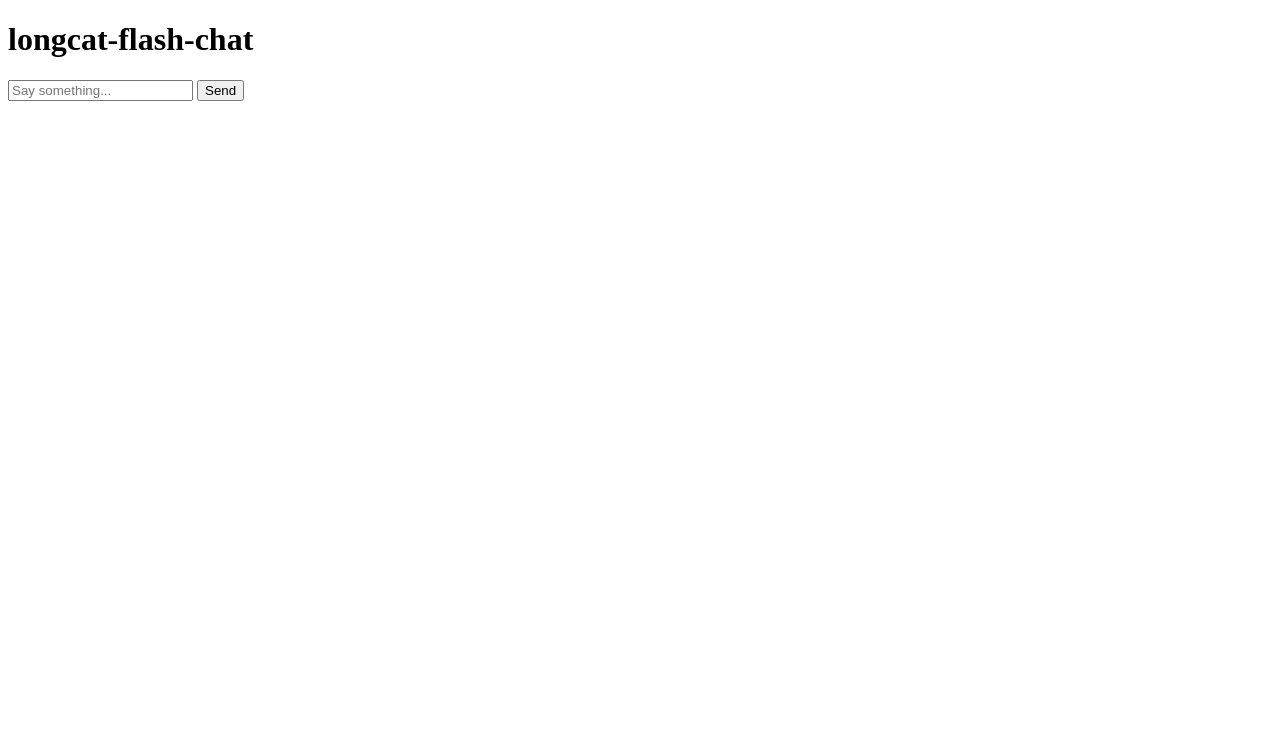
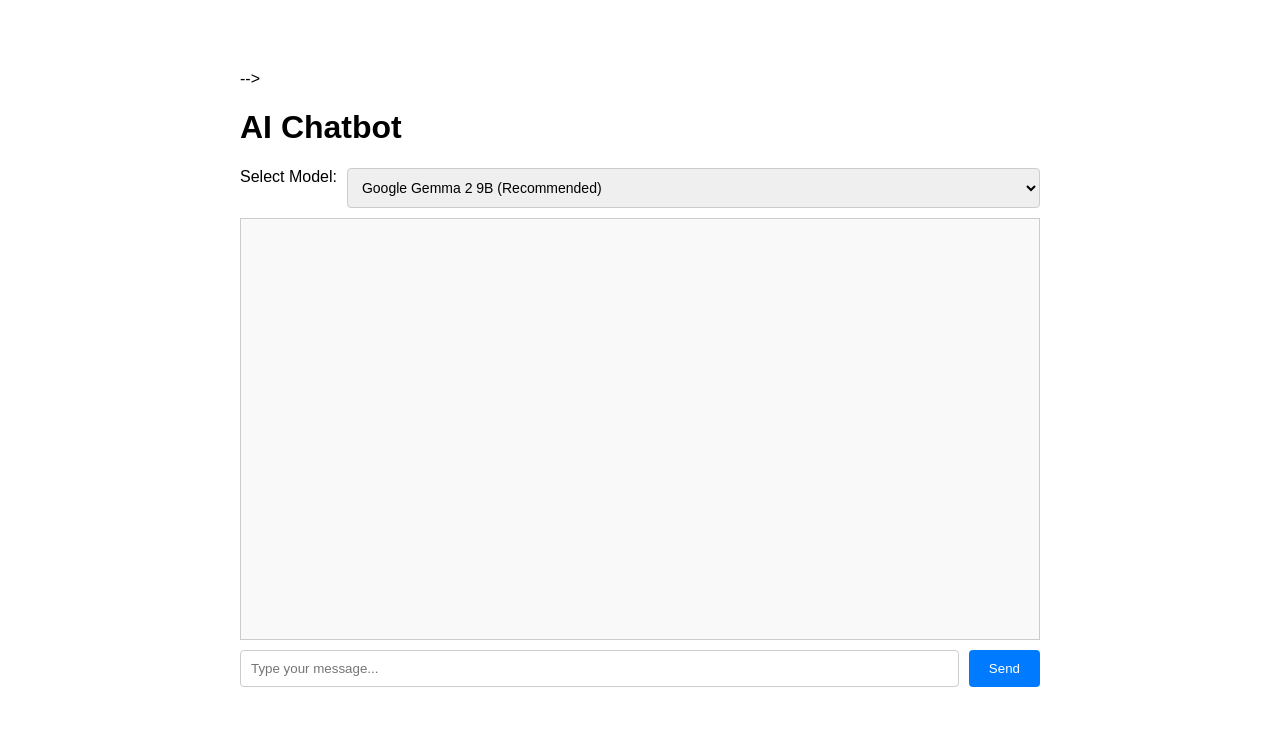
Before and after one commit to Mathin26/Chatbot, a website: page index.html in a window 1280 px wide. Drawn offline with Linux system fonts and the light colour scheme.

Commit message:
New commit to work with different models

```diff
--- a/index.html
+++ b/index.html
@@ -1,4 +1,4 @@
-<!-- <!DOCTYPE html>
+<!-- <!-- <!DOCTYPE html>
 <html lang="en">
 <head>
 <meta charset="UTF-8">
@@ -22,7 +22,7 @@
 <script src="script.js"></script>
 </body>
 </html> -->
-<!DOCTYPE html>
+<!-- <!DOCTYPE html>
 <html lang="en">
 <head>
   <meta charset="UTF-8">
@@ -39,4 +39,93 @@
 
   <script src="script.js"></script>
 </body>
+</html> --> -->
+<!DOCTYPE html>
+<html lang="en">
+<head>
+  <meta charset="UTF-8">
+  <meta name="viewport" content="width=device-width, initial-scale=1.0">
+  <title>AI Chatbot</title>
+  <style>
+    body {
+      font-family: Arial, sans-serif;
+      max-width: 800px;
+      margin: 50px auto;
+      padding: 20px;
+    }
+    #chat-box {
+      border: 1px solid #ccc;
+      height: 400px;
+      overflow-y: auto;
+      padding: 10px;
+      margin-bottom: 10px;
+      background-color: #f9f9f9;
+    }
+    .controls {
+      display: flex;
+      gap: 10px;
+      margin-bottom: 10px;
+    }
+    #model-select {
+      padding: 10px;
+      border: 1px solid #ccc;
+      border-radius: 4px;
+      font-size: 14px;
+      flex: 1;
+    }
+    .input-group {
+      display: flex;
+      gap: 10px;
+    }
+    #user-input {
+      flex: 1;
+      padding: 10px;
+      border: 1px solid #ccc;
+      border-radius: 4px;
+    }
+    #send-btn {
+      padding: 10px 20px;
+      background-color: #007bff;
+      color: white;
+      border: none;
+      border-radius: 4px;
+      cursor: pointer;
+    }
+    #send-btn:hover {
+      background-color: #0056b3;
+    }
+    p {
+      margin: 5px 0;
+    }
+  </style>
+</head>
+<body>
+  <h1>AI Chatbot</h1>
+
+  <div class="controls">
+    <label for="model-select">Select Model:</label>
+    <select id="model-select">
+      <option value="google/gemma-2-9b-it:free">Google Gemma 2 9B (Recommended)</option>
+      <option value="meta-llama/llama-3.2-3b-instruct:free">Meta Llama 3.2 3B</option>
+      <option value="meta-llama/llama-3.2-1b-instruct:free">Meta Llama 3.2 1B (Fast)</option>
+      <option value="qwen/qwen-2-7b-instruct:free">Qwen 2 7B</option>
+      <option value="microsoft/phi-3-mini-128k-instruct:free">Microsoft Phi-3 Mini</option>
+      <option value="mistralai/mistral-7b-instruct:free">Mistral 7B</option>
+      <option value="nousresearch/hermes-3-llama-3.1-405b:free">Hermes 3 Llama 405B</option>
+      <option value="meituan/longcat-flash-chat:free">Meituan LongCat Flash</option>
+      <option value="deepseek/deepseek-chat:free">DeepSeek Chat</option>
+      <option value="openchat/openchat-7b:free">OpenChat 7B</option>
+      <option value="gryphe/mythomist-7b:free">MythoMist 7B</option>
+    </select>
+  </div>
+
+  <div id="chat-box"></div>
+
+  <div class="input-group">
+    <input type="text" id="user-input" placeholder="Type your message...">
+    <button id="send-btn">Send</button>
+  </div>
+
+  <script src="script.js"></script>
+</body>
 </html>
--- a/script.js
+++ b/script.js
@@ -1,39 +1,71 @@
-// const chat = document.getElementById("chat");
-// const input = document.getElementById("question");
+// // const chat = document.getElementById("chat");
+// // const input = document.getElementById("question");
 
-// async function askAI() {
-//   const question = input.value;
-//   if (!question) return;
+// // async function askAI() {
+// //   const question = input.value;
+// //   if (!question) return;
 
-//   appendMessage("user", question);
-//   input.value = "";
+// //   appendMessage("user", question);
+// //   input.value = "";
 
-//   const response = await fetch("/.netlify/functions/ai-faq", {
-//     method: "POST",
-//     headers: { "Content-Type": "application/json" },
-//     body: JSON.stringify({ question })
-//   });
+// //   const response = await fetch("/.netlify/functions/ai-faq", {
+// //     method: "POST",
+// //     headers: { "Content-Type": "application/json" },
+// //     body: JSON.stringify({ question })
+// //   });
 
-//   const data = await response.json();
-//   appendMessage("ai", data.answer);
-// }
+// //   const data = await response.json();
+// //   appendMessage("ai", data.answer);
+// // }
 
-// function appendMessage(sender, text) {
-//   const div = document.createElement("div");
-//   div.className = sender;
-//   div.textContent = `${sender === "user" ? "You" : "AI"}: ${text}`;
-//   chat.appendChild(div);
-//   chat.scrollTop = chat.scrollHeight;
-// }
+// // function appendMessage(sender, text) {
+// //   const div = document.createElement("div");
+// //   div.className = sender;
+// //   div.textContent = `${sender === "user" ? "You" : "AI"}: ${text}`;
+// //   chat.appendChild(div);
+// //   chat.scrollTop = chat.scrollHeight;
+// // }
+
+// // const sendBtn = document.getElementById("send-btn");
+// // const userInput = document.getElementById("user-input");
+// // const chatBox = document.getElementById("chat-box");
+
+// // sendBtn.addEventListener("click", async () => {
+// //   const message = userInput.value;
+// //   if (!message) return;
+
+// //   appendMessage("You", message);
+// //   userInput.value = "";
+
+// //   try {
+// //     const response = await fetch("/.netlify/functions/ai-faq", {
+// //       method: "POST",
+// //       headers: { "Content-Type": "application/json" },
+// //       body: JSON.stringify({ user: message })
+// //     });
+
+// //     const data = await response.json();
+// //     appendMessage("AI", data.answer);
+// //   } catch (err) {
+// //     appendMessage("AI", "Error: " + err.message);
+// //   }
+// // });
+
+// // function appendMessage(sender, text) {
+// //   const p = document.createElement("p");
+// //   p.textContent = `${sender}: ${text}`;
+// //   chatBox.appendChild(p);
+// // }
 
 // const sendBtn = document.getElementById("send-btn");
 // const userInput = document.getElementById("user-input");
 // const chatBox = document.getElementById("chat-box");
 
 // sendBtn.addEventListener("click", async () => {
-//   const message = userInput.value;
+//   const message = userInput.value.trim();
 //   if (!message) return;
 
+//   // Display user message
 //   appendMessage("You", message);
 //   userInput.value = "";
 
@@ -41,13 +73,26 @@
 //     const response = await fetch("/.netlify/functions/ai-faq", {
 //       method: "POST",
 //       headers: { "Content-Type": "application/json" },
-//       body: JSON.stringify({ user: message })
+//       body: JSON.stringify({ user: message })  // Send as 'user' key
 //     });
 
+//     if (!response.ok) {
+//       throw new Error(`HTTP error! status: ${response.status}`);
+//     }
+
 //     const data = await response.json();
-//     appendMessage("AI", data.answer);
+//     appendMessage("AI", data.answer || "No response");
+
 //   } catch (err) {
+//     console.error("Fetch error:", err);
 //     appendMessage("AI", "Error: " + err.message);
+//   }
+// });
+
+// // Allow Enter key to send message
+// userInput.addEventListener("keypress", (e) => {
+//   if (e.key === "Enter") {
+//     sendBtn.click();
 //   }
 // });
 
@@ -55,25 +100,34 @@
 //   const p = document.createElement("p");
 //   p.textContent = `${sender}: ${text}`;
 //   chatBox.appendChild(p);
+//   chatBox.scrollTop = chatBox.scrollHeight;
 // }
-
 const sendBtn = document.getElementById("send-btn");
 const userInput = document.getElementById("user-input");
 const chatBox = document.getElementById("chat-box");
+const modelSelect = document.getElementById("model-select");
 
 sendBtn.addEventListener("click", async () => {
   const message = userInput.value.trim();
   if (!message) return;
 
+  const selectedModel = modelSelect.value;
+
   // Display user message
   appendMessage("You", message);
   userInput.value = "";
+
+  // Show loading indicator
+  const loadingId = appendMessage("AI", "Thinking...");
 
   try {
     const response = await fetch("/.netlify/functions/ai-faq", {
       method: "POST",
       headers: { "Content-Type": "application/json" },
-      body: JSON.stringify({ user: message })  // Send as 'user' key
+      body: JSON.stringify({
+        user: message,
+        model: selectedModel
+      })
     });
 
     if (!response.ok) {
@@ -81,10 +135,16 @@
     }
 
     const data = await response.json();
+
+    // Remove loading message
+    removeMessage(loadingId);
+
+    // Display AI response
     appendMessage("AI", data.answer || "No response");
 
   } catch (err) {
     console.error("Fetch error:", err);
+    removeMessage(loadingId);
     appendMessage("AI", "Error: " + err.message);
   }
 });
@@ -96,9 +156,21 @@
   }
 });
 
+let messageIdCounter = 0;
+
 function appendMessage(sender, text) {
   const p = document.createElement("p");
+  const id = `msg-${messageIdCounter++}`;
+  p.id = id;
   p.textContent = `${sender}: ${text}`;
   chatBox.appendChild(p);
   chatBox.scrollTop = chatBox.scrollHeight;
+  return id;
 }
+
+function removeMessage(id) {
+  const element = document.getElementById(id);
+  if (element) {
+    element.remove();
+  }
+}
```
Also changed, not shown: netlify/functions/ai-faq.js (+123 -13 lines).
